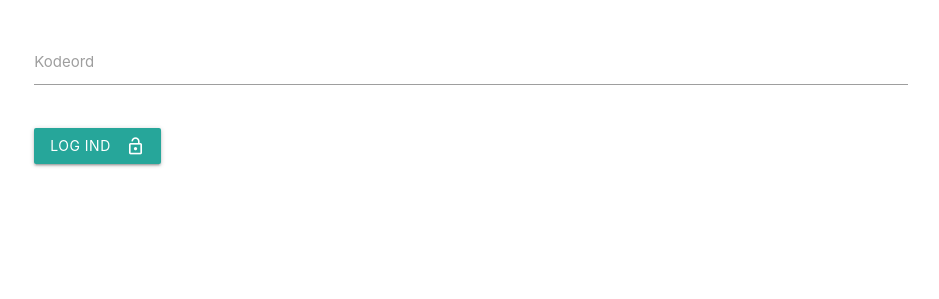
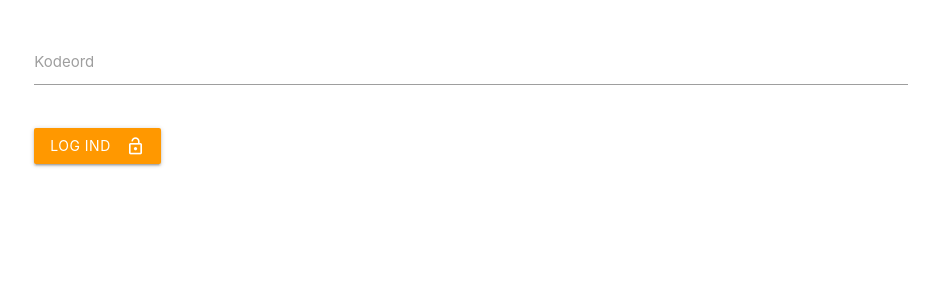
Before and after one commit to jakobdo/annaogjakob, a Django app: template templates/lockdown/form.html in a window 1280 px wide. Shown: the part 176-475 px from the top of the page, without its empty margins (169-1108 px from the left). Run offline with Django 3.2, Linux system fonts and the light colour scheme; the template is opened without the code that fills it, so the values that code supplies are empty; some web fonts are replaced.

Commit message:
Button color changed

```diff
--- a/templates/lockdown/form.html
+++ b/templates/lockdown/form.html
@@ -13,7 +13,7 @@
                     <label for="id_password">Kodeord</label>
                 </div>
             </div>
-            <button class="btn waves-effect waves-light" type="submit" name="action">Log ind
+            <button class="btn waves-effect waves-light orange" type="submit" name="action">Log ind
                 <i class="material-icons right">lock_open</i>
             </button>
         </form>
```
